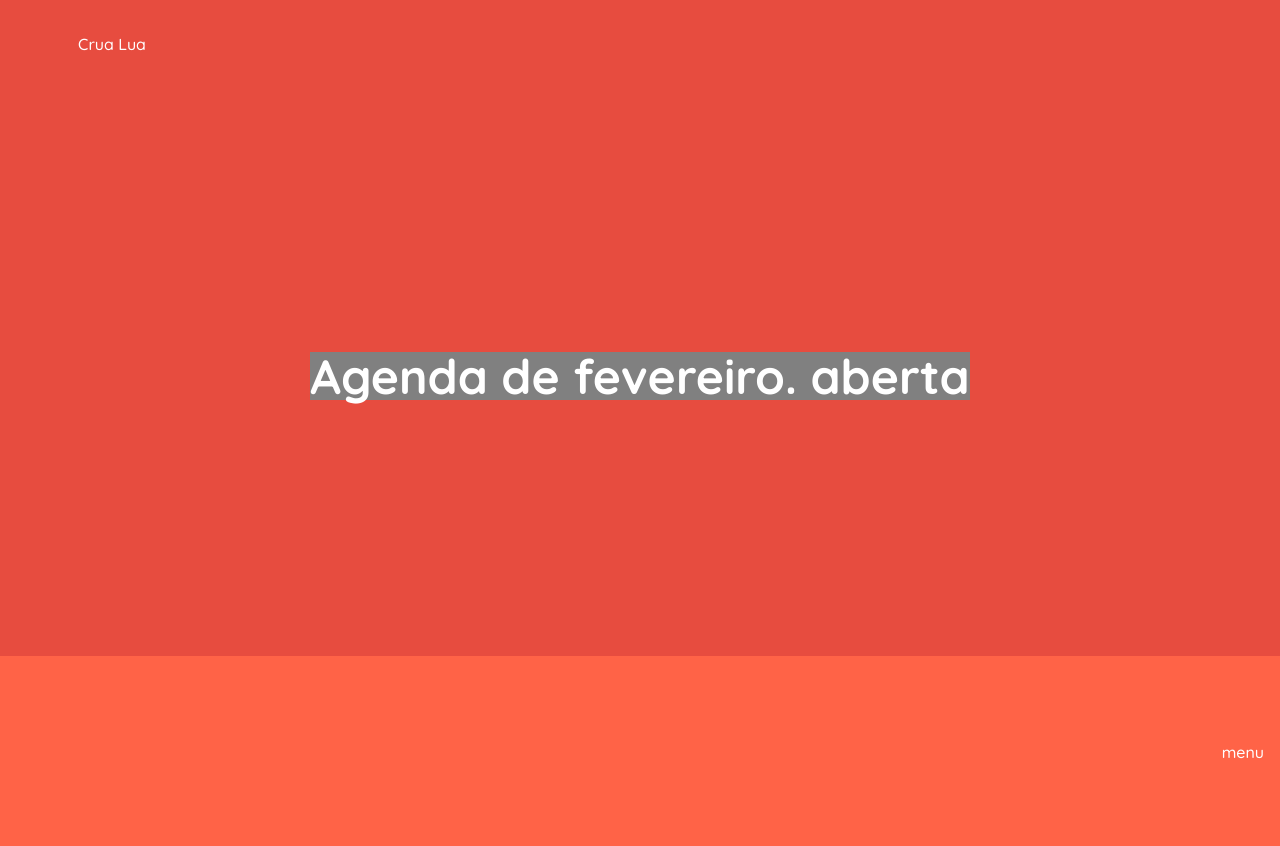
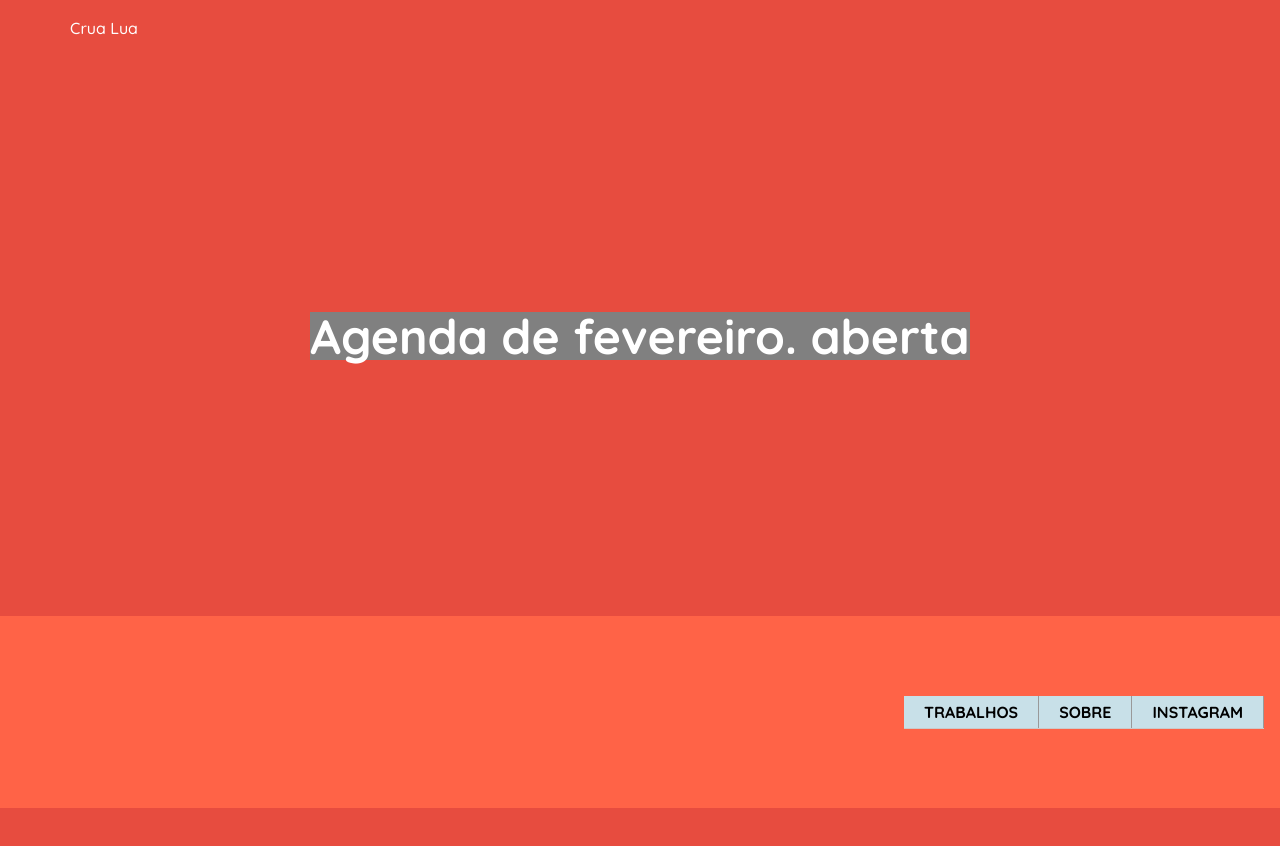
Before and after one commit to DyogoViana/crua-lua, a React (Create React App) app: page / in a window 1280 px wide. After the commit the page ends 808 px from the top, so only its background shows below. Built offline with nearby package versions, Linux system fonts and the light colour scheme.

Commit message:
[ Footer ] : Navegação; Falta melhorar o CSS.

```diff
--- a/src/App.js
+++ b/src/App.js
@@ -4,7 +4,7 @@ import Header from './components/Header';
 import Brand from './components/Brand';
 import Title from './components/Title';
 import Main from './components/Main';
-import Nav from './components/Nav';
+import Footer from './components/Footer/Footer';
 
 function App() {
 	return (
@@ -15,7 +15,7 @@ function App() {
 			<Main>
 				<Title>Agenda de fevereiro. aberta</Title>
 			</Main>
-			<Nav>menu</Nav>
+			<Footer />
 		</>
 	);
 }
--- a/src/components/Brand/index.js
+++ b/src/components/Brand/index.js
@@ -3,7 +3,7 @@ import styled from 'styled-components';
 const Brand = styled.div`
 	width: 5em;
 	height: 1.5em;
-	margin: 0.5em 0 1em 3em;
+	padding: 1em 0 1em 4em;
 
 	& {
 		display: flex;
--- /dev/null
+++ b/src/components/Footer/Footer.js
@@ -0,0 +1,11 @@
+import React from 'react';
+import Navegacao from '../Nav/Navegacao';
+import FooterStyle from './style';
+
+const Footer = () => (
+	<FooterStyle>
+		<Navegacao />
+	</FooterStyle>
+);
+
+export default Footer;
--- /dev/null
+++ b/src/components/Footer/style.js
@@ -0,0 +1,47 @@
+import styled from 'styled-components';
+
+const FooterStyle = styled.footer`
+	font-size: 1rem;
+	font-weight: 500;
+
+	display: flex;
+	flex-direction: column;
+	align-items: flex-end;
+	padding: 1em;
+	justify-content: center;
+	height: 20vh;
+	background-color: tomato;
+
+	&  ul {
+		padding: 0;
+		margin: 0;
+		list-style: none;
+	}
+
+	&  h1 {
+		width: 200px;
+		height: 50px;
+		margin: 0 auto;
+	}
+
+	&  ul {
+		background: #c8e0e8;
+		border-bottom: 1px solid #cacaca;
+	}
+
+	&  li {
+		display: inline-block;
+		border-right: 1px solid #999;
+	}
+
+	&  li a {
+		text-transform: uppercase;
+		font-weight: bold;
+		color: #000;
+		text-decoration: none;
+		display: block;
+		padding: 8px 20px;
+	}
+`;
+
+export default FooterStyle;
--- a/src/components/Header/index.js
+++ b/src/components/Header/index.js
@@ -6,7 +6,6 @@ const Header = styled.header`
 	flex-direction: column;
 	align-items: left;
 	justify-content: center;
-	padding: 1.5em;
 `;
 
 export default Header;
--- /dev/null
+++ b/src/components/Nav/Navegacao.js
@@ -0,0 +1,13 @@
+import React from "react";
+
+const Navegacao = () => {
+	return (
+		<ul>
+			<li><a href="#">Trabalhos</a></li>
+			<li><a href="#">Sobre</a></li>
+			<li><a href="#">Instagram</a></li>
+		</ul>
+	);
+};
+
+export default Navegacao;
--- a/src/components/Nav/index.js
+++ /dev/null
@@ -1,16 +0,0 @@
-import styled from 'styled-components';
-
-const Nav = styled.nav`
-	font-size: 1rem;
-	font-weight: 500;
-
-	display: flex;
-	flex-direction: column;
-	align-items: flex-end;
-	padding: 1em;
-	justify-content: center;
-	height: 20vh;
-	background-color: tomato;
-`;
-
-export default Nav;
```
Also changed, not shown: package.json (+1 -10 lines), .eslintrc.js (deleted), 2 other files (tests, documents, lock files or other folders).
